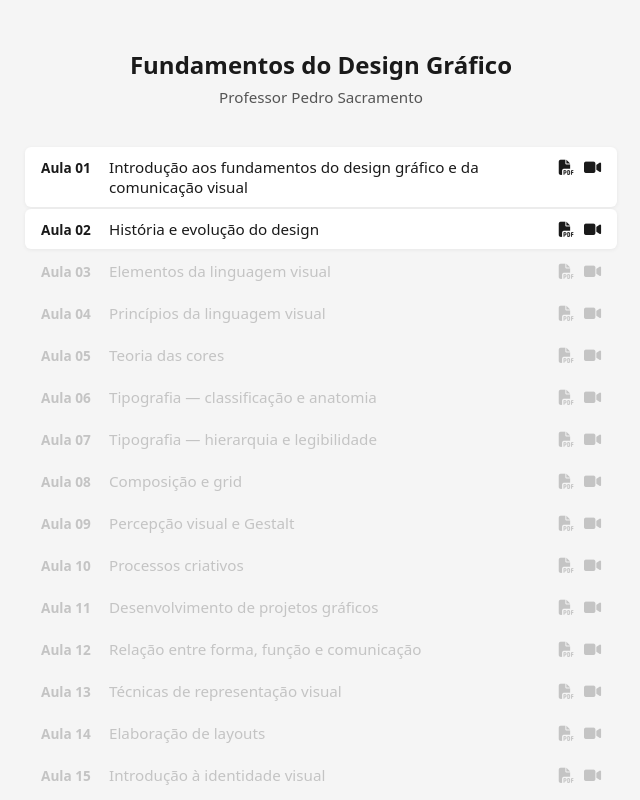
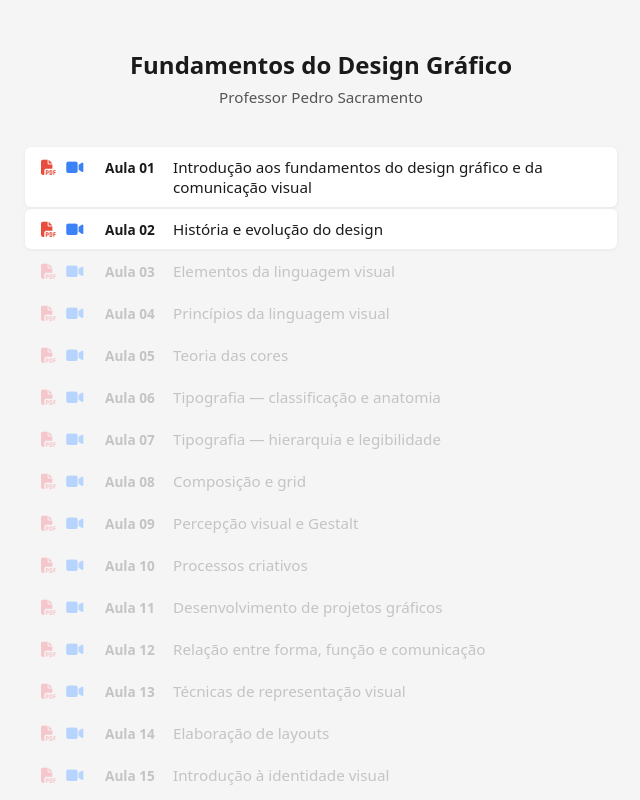
Before and after one commit to pedrosacramento/fundamentos-do-design-grafico, a React (Vite) app in the folder site/: page / in a window 1280 px wide. Shown: the top 800 px of the page, without its empty margins (319-959 px from the left). Built offline with nearby package versions, Linux system fonts and the light colour scheme.

Commit message:
Move icons to left, vibrant colors for PDF (red) and video (blue)
Co-Authored-By: DeepSeek V4 pro <noreply@anthropic.com>

```diff
--- a/site/src/App.css
+++ b/site/src/App.css
@@ -61,6 +61,22 @@
   display: flex;
   gap: 10px;
   font-size: 0.95rem;
-  color: inherit;
   flex-shrink: 0;
+  width: 52px;
 }
+
+.icone-pdf {
+  color: #e74c3c;
+}
+
+.icone-video {
+  color: #3b82f6;
+}
+
+.aula:not(.ativa) .icone-pdf {
+  color: #f5c6cb;
+}
+
+.aula:not(.ativa) .icone-video {
+  color: #b6d4fe;
+}
--- a/site/src/App.jsx
+++ b/site/src/App.jsx
@@ -35,12 +35,12 @@ function App() {
       <ul className="aulas">
         {aulas.map((aula) => (
           <li key={aula.numero} className={aula.ativa ? 'aula ativa' : 'aula'}>
+            <span className="aula-icones">
+              <i className="fa-solid fa-file-pdf icone-pdf"></i>
+              <i className="fa-solid fa-video icone-video"></i>
+            </span>
             <span className="aula-numero">Aula {aula.numero}</span>
             <span className="aula-titulo">{aula.titulo}</span>
-            <span className="aula-icones">
-              <i className="fa-solid fa-file-pdf"></i>
-              <i className="fa-solid fa-video"></i>
-            </span>
           </li>
         ))}
       </ul>
```
